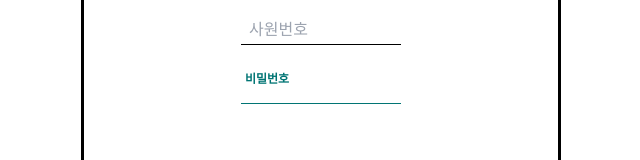
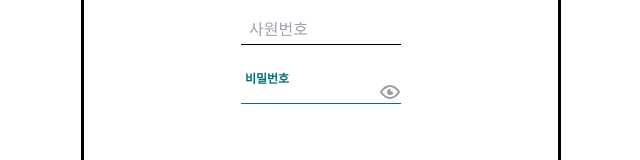
Before and after one commit to MintaekCho/KIKII-, a React (Vite) app: page /login in a window 1280 px wide. Both pictures are taken after a click on the element "비밀번호". Shown: the part 293-453 px from the top of the page, without its empty margins (319-959 px from the left). Built offline with nearby package versions, Linux system fonts and the light colour scheme.

Commit message:
feat: 로그인 예외처리, password visiable 선택 기능

```diff
--- a/src/components/login/CustomInput.tsx
+++ b/src/components/login/CustomInput.tsx
@@ -1,15 +1,28 @@
 import React, { useEffect, useRef, useState } from 'react';
+import { ReactComponent as LookIcon } from '@/assets/icons/ic_look.svg';
 
 interface CustomInputProps {
     type: string;
     name: string;
     value: string;
     placeholder: string;
+    isLoginIdEntered?: boolean;
+    isPw?: boolean;
     onChange: (e: React.ChangeEvent<HTMLInputElement>) => void;
 }
 
-export default function CustomInput({ name, value, type, placeholder, onChange }: CustomInputProps) {
+export default function CustomInput({
+    name,
+    value,
+    type,
+    placeholder,
+    isLoginIdEntered,
+    isPw,
+    onChange,
+}: CustomInputProps) {
     const [isFocused, setIsFocused] = useState(false);
+    const [isPwType, setIsPwType] = useState(false);
+
     const inputRef = useRef<HTMLInputElement>(null);
 
     const handleFocus = () => {
@@ -29,20 +42,25 @@ export default function CustomInput({ name, value, type, placeholder, onChange }
     return (
         <div className="w-40 relative cursor-pointer" onClick={handleFocus}>
             <span
-                className={`w-full absolute ${isFocused ? 'left-1 bottom-4 text-[12px] text-[#017574] font-bold' : 'left-2 bottom-1 text-[16px] text-gray-400'} duration-300 ease-in-out `}
+                className={`w-full absolute ${isFocused || isLoginIdEntered ? 'left-1 bottom-4 text-[12px] text-[#017574] font-bold' : 'left-2 bottom-1 text-[16px] text-gray-400'} duration-300 ease-in-out z-10`}
             >
                 {placeholder}
             </span>
-            <div>
+            <div className="relative">
                 <input
                     ref={inputRef}
-                    type={type}
+                    type={isPwType ? 'pw' : type}
                     name={name}
                     value={value}
-                    className={`block w-full px-2 text-gray-700 bg-white border-b ${isFocused ? 'border-[#017574]' : 'border-black'} text-[12px] cursor-pointer  outline-none`}
-                    disabled={isFocused ? false : true}
+                    className={`block w-full px-2 text-gray-700 bg-white border-b ${isFocused || isLoginIdEntered ? 'border-[#017574]' : 'border-black'} text-[12px] cursor-pointer  outline-none`}
+                    disabled={isFocused || isLoginIdEntered ? false : true}
                     onChange={onChange}
                 />
+                {(isPw && (isFocused || isLoginIdEntered )) && (
+                    <div className="absolute right-0 top-0 z-50 cursor-pointer" onClick={() => setIsPwType((prev) => !prev)}>
+                        <LookIcon />
+                    </div>
+                )}
             </div>
         </div>
     );
--- a/src/pages/loginPage/index.tsx
+++ b/src/pages/loginPage/index.tsx
@@ -22,6 +22,11 @@ export default function LoginPage() {
 
     const handleLogin = async (e: React.FormEvent<HTMLFormElement>) => {
         e.preventDefault();
+        if (!loginForm.loginId || !loginForm.password) {
+            alert('아이디와 비밀번호를 입력해주세요.');
+            return;
+        }
+        try {
             const res = await authApi.login(loginForm);
             console.log(res);
             ls.set('accessToken', res.object.token);
@@ -29,6 +34,9 @@ export default function LoginPage() {
             ls.set('position', res.object.position);
             ls.set('role', res.object.role);
             navigate('/dispatch');
+        } catch (error) {
+            alert('아이디와 비밀번호를 확인해주세요.');
+        }
     };
 
     return (
@@ -49,6 +57,8 @@ export default function LoginPage() {
                         value={loginForm.password}
                         placeholder="비밀번호"
                         onChange={handleInputChange}
+                        isLoginIdEntered={loginForm.loginId.length > 3 ? true : false}
+                        isPw={true}
                     />
                     <button className="px-8 py-2 mt-10 bg-black rounded-[24px] text-white text-md" onClick={() => {}}>
                         로그인하기
```
Lines whose indentation alone changed are shown as unchanged.
